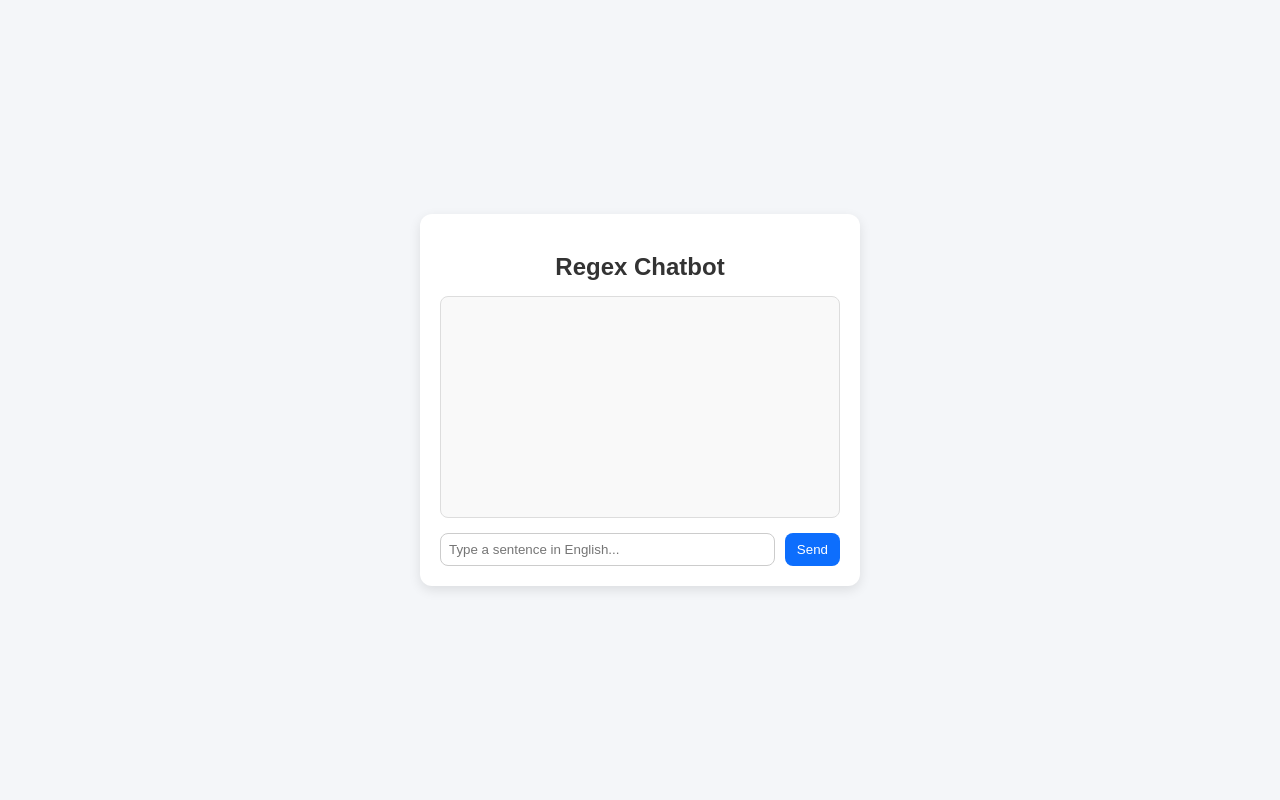
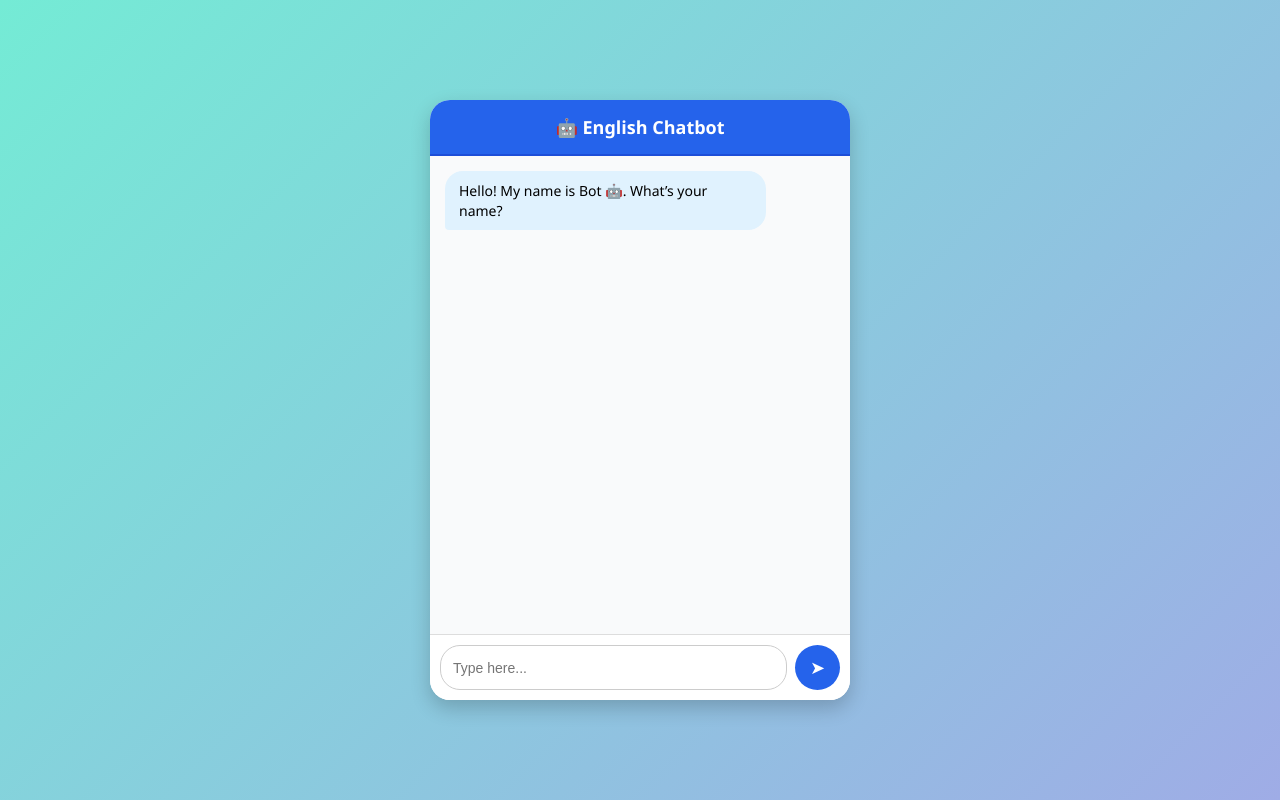
Before and after one commit to Quique02232217/Chat-bot-not-define, a plain HTML site: page index.html in a window 1280 px wide. Drawn offline with Linux system fonts and the light colour scheme.

Commit message:
Add files via upload

```diff
--- a/index.html
+++ b/index.html
@@ -2,11 +2,12 @@
 <html lang="en">
   <head>
     <meta charset="UTF-8" />
-    <title>Mini Chatbot Regex</title>
+    <meta name="viewport" content="width=device-width, initial-scale=1.0" />
+    <title>Chatbot Regex</title>
     <style>
       body {
-        font-family: Arial, sans-serif;
-        background: #f4f6f9;
+        font-family: "Segoe UI", Tahoma, Geneva, Verdana, sans-serif;
+        background: linear-gradient(135deg, #74ebd5 0%, #9face6 100%);
         display: flex;
         justify-content: center;
         align-items: center;
@@ -14,133 +15,212 @@
         margin: 0;
       }
 
-      .chatbot {
+      .chat-container {
         background: #fff;
-        border-radius: 12px;
-        box-shadow: 0 4px 12px rgba(0, 0, 0, 0.1);
-        width: 400px;
-        padding: 20px;
+        border-radius: 20px;
+        box-shadow: 0 8px 20px rgba(0, 0, 0, 0.2);
+        width: 420px;
+        height: 600px;
+        display: flex;
+        flex-direction: column;
+        overflow: hidden;
       }
 
-      .chatbot h2 {
+      .chat-header {
+        background: #2563eb;
+        color: white;
+        padding: 15px;
+        font-size: 18px;
+        font-weight: bold;
         text-align: center;
-        margin-bottom: 15px;
-        color: #333;
+        border-bottom: 2px solid #1d4ed8;
       }
 
-      .messages {
-        background: #f9f9f9;
-        border: 1px solid #ddd;
-        border-radius: 8px;
-        padding: 10px;
-        height: 200px;
+      .chat-box {
+        flex: 1;
         overflow-y: auto;
-        margin-bottom: 15px;
+        padding: 15px;
+        display: flex;
+        flex-direction: column;
+        gap: 10px;
+        background: #f9fafb;
       }
 
-      .msg {
-        margin: 5px 0;
-        padding: 6px 10px;
-        border-radius: 8px;
-        max-width: 80%;
+      .message {
+        padding: 10px 14px;
+        border-radius: 18px;
+        max-width: 75%;
+        font-size: 14px;
+        line-height: 1.4;
+        word-wrap: break-word;
+        animation: fadeIn 0.2s ease-in-out;
+      }
+
+      .bot {
+        background: #e0f2fe;
+        align-self: flex-start;
+        border-bottom-left-radius: 4px;
       }
 
       .user {
-        background: #d1e7dd;
+        background: #d1fae5;
         align-self: flex-end;
+        border-bottom-right-radius: 4px;
       }
 
-      .bot {
-        background: #e2e3e5;
-        align-self: flex-start;
+      .chat-input-area {
+        display: flex;
+        padding: 10px;
+        border-top: 1px solid #ddd;
+        background: #fff;
       }
 
-      .input-area {
-        display: flex;
-        gap: 10px;
+      input {
+        flex: 1;
+        padding: 12px;
+        border: 1px solid #ccc;
+        border-radius: 20px;
+        outline: none;
+        font-size: 14px;
       }
 
-      .input-area input {
-        flex: 1;
-        padding: 8px;
-        border-radius: 8px;
-        border: 1px solid #ccc;
+      button {
+        margin-left: 8px;
+        border: none;
+        border-radius: 50%;
+        background: #2563eb;
+        color: white;
+        font-size: 18px;
+        width: 45px;
+        height: 45px;
+        cursor: pointer;
+        transition: background 0.2s ease;
       }
 
-      .input-area button {
-        padding: 8px 12px;
-        border: none;
-        border-radius: 8px;
-        background: #0d6efd;
-        color: white;
-        cursor: pointer;
+      button:hover {
+        background: #1d4ed8;
       }
 
-      .input-area button:hover {
-        background: #0b5ed7;
+      @keyframes fadeIn {
+        from {
+          opacity: 0;
+          transform: translateY(5px);
+        }
+        to {
+          opacity: 1;
+          transform: translateY(0);
+        }
+      }
+
+      /* Scrollbar bonito */
+      .chat-box::-webkit-scrollbar {
+        width: 6px;
+      }
+      .chat-box::-webkit-scrollbar-thumb {
+        background: #cbd5e1;
+        border-radius: 10px;
       }
     </style>
   </head>
   <body>
-    <div class="chatbot">
-      <h2>Regex Chatbot</h2>
-      <div class="messages" id="messages"></div>
-      <div class="input-area">
-        <input
-          type="text"
-          id="userInput"
-          placeholder="Type a sentence in English..."
-        />
-        <button onclick="sendMessage()">Send</button>
+    <div class="chat-container">
+      <div class="chat-header">🤖 English Chatbot</div>
+      <div class="chat-box" id="chatBox"></div>
+      <div class="chat-input-area">
+        <input type="text" id="userInput" placeholder="Type here..." />
+        <button onclick="sendMessage()">➤</button>
       </div>
     </div>
 
     <script>
-      function classifySentence(input) {
-        input = input.trim();
+      // --- Regex rules ---
+      const presentAffirmative =
+        /^(?:I am .+|(?:He|She|It|The \w+|[A-Z][a-z]+) is .+|(?:You|We|They|The \w+s) are .+)$/i;
+      const presentNegative =
+        /^(?:I am not .+|(?:He|She|It|The \w+|[A-Z][a-z]+) is not .+|(?:You|We|They|The \w+s) are not .+)$/i;
+      const pastAffirmative =
+        /^(?:(?:I|He|She|It|The \w+|[A-Z][a-z]+) was .+|(?:You|We|They|The \w+s) were .+)$/i;
+      const pastNegative =
+        /^(?:(?:I|He|She|It|The \w+|[A-Z][a-z]+) was not .+|(?:You|We|They|The \w+s) were not .+)$/i;
+      const presentQuestion =
+        /^(?:Am I .+\?|Is (?:He|She|It|The \w+|[A-Z][a-z]+) .+\?|Are (?:You|We|They|The \w+s) .+\?)$/i;
+      const pastQuestion =
+        /^(?:Was (?:I|He|She|It|The \w+|[A-Z][a-z]+) .+\?|Were (?:You|We|They|The \w+s) .+\?)$/i;
 
-        const regexQuestionAux =
-          /^(Do|Does|Is|Are|Can|Will|Did|Have|Has|Should|Could|Would)\b.*\?$/i;
-        const regexQuestionWh = /^(What|Where|When|Why|How)\b.*\?$/i;
-        const regexNegative = /\b(not|n't)\b/i;
+      // Conversation state
+      let step = 0;
+      let userName = "";
 
-        if (regexQuestionAux.test(input) || regexQuestionWh.test(input)) {
-          return "Interrogative sentence 🤔";
-        } else if (regexNegative.test(input)) {
-          return "Negative sentence ❌";
-        } else {
-          return "Affirmative sentence ✅";
+      const chatBox = document.getElementById("chatBox");
+      const userInput = document.getElementById("userInput");
+
+      function addMessage(text, sender) {
+        const msg = document.createElement("div");
+        msg.classList.add("message", sender);
+        msg.textContent = text;
+        chatBox.appendChild(msg);
+        chatBox.scrollTop = chatBox.scrollHeight;
+      }
+
+      function botMessage(text) {
+        addMessage(text, "bot");
+      }
+
+      function sendMessage() {
+        const text = userInput.value.trim();
+        if (!text) return;
+
+        addMessage(text, "user");
+        userInput.value = "";
+
+        if (step === 0) {
+          userName = text;
+          botMessage(
+            `Nice to meet you, ${userName}! Please type a sentence in English using the verb TO BE (present or past).`
+          );
+          step = 1;
+        } else if (step === 1) {
+          validateSentence(text);
+          botMessage("Do you want to try another sentence? (yes/no)");
+          step = 2;
+        } else if (step === 2) {
+          if (/^yes$/i.test(text)) {
+            botMessage("Great! Type your next sentence.");
+            step = 1;
+          } else {
+            botMessage("Thanks for practicing! See you next time.");
+            step = 3;
+
+            // Reiniciar para nueva conversación
+            setTimeout(() => {
+              botMessage("👋 Hello again! What’s your name?");
+              step = 0;
+              userName = "";
+            }, 2000);
+          }
         }
       }
 
-      function sendMessage() {
-        const inputField = document.getElementById("userInput");
-        const messagesDiv = document.getElementById("messages");
-        const userText = inputField.value;
+      function validateSentence(text) {
+        if (presentAffirmative.test(text)) {
+          botMessage("✅ Correct sentence (Present Affirmative)");
+        } else if (presentNegative.test(text)) {
+          botMessage("✅ Correct sentence (Present Negative)");
+        } else if (pastAffirmative.test(text)) {
+          botMessage("✅ Correct sentence (Past Affirmative)");
+        } else if (pastNegative.test(text)) {
+          botMessage("✅ Correct sentence (Past Negative)");
+        } else if (presentQuestion.test(text)) {
+          botMessage("✅ Correct sentence (Present Question)");
+        } else if (pastQuestion.test(text)) {
+          botMessage("✅ Correct sentence (Past Question)");
+        } else {
+          botMessage("❌ Invalid sentence. Check subject-verb agreement.");
+        }
+      }
 
-        if (!userText) return;
-
-        // Mostrar mensaje del usuario
-        const userMsg = document.createElement("div");
-        userMsg.className = "msg user";
-        userMsg.textContent = userText;
-        messagesDiv.appendChild(userMsg);
-
-        // Clasificar con regex
-        const response = classifySentence(userText);
-
-        // Mostrar respuesta del bot
-        const botMsg = document.createElement("div");
-        botMsg.className = "msg bot";
-        botMsg.textContent = response;
-        messagesDiv.appendChild(botMsg);
-
-        // Scroll hacia abajo
-        messagesDiv.scrollTop = messagesDiv.scrollHeight;
-
-        // Limpiar input
-        inputField.value = "";
-      }
+      // Start conversation
+      botMessage("Hello! My name is Bot 🤖. What’s your name?");
     </script>
   </body>
 </html>
```
